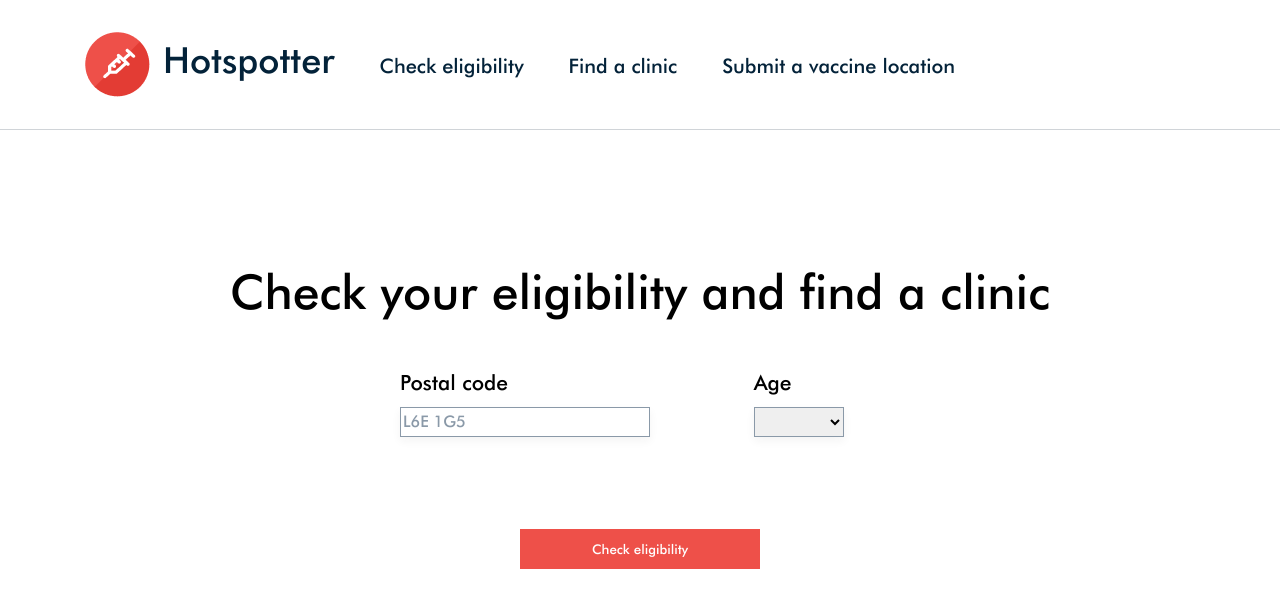
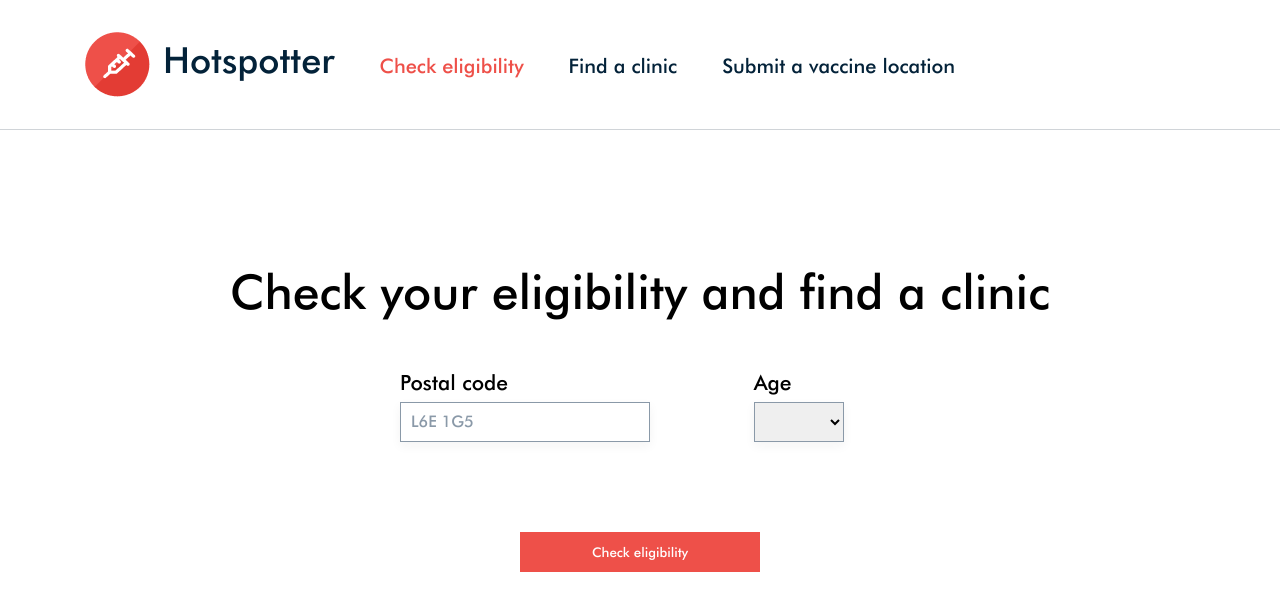
Before and after one commit to kathleenliang/hotspotter, a React (Create React App) app in the folder frontend/: page /eligibility in a window 1280 px wide. Shown: the top 610 px of the page. Built offline with nearby package versions, Linux system fonts and the light colour scheme.

Commit message:
fix styling

```diff
--- a/frontend/src/App.css
+++ b/frontend/src/App.css
@@ -1,17 +1,15 @@
 @import url('https://fonts.googleapis.com/css2?family=Open+Sans&display=swap');
 
-.nav-link {
+a {
   font-family: 'Futura';
   font-weight: '500';
   font-size: 20px;
   line-height: 27.89px;
   color: #032239;
   padding-right: 45px;
+  text-decoration: none;
 }
 
-a {
-  text-decoration: none;
-}
 a:hover {
   color: #EE5049;
 }
@@ -109,6 +107,8 @@ img {
 
 .cc-link {
   color: #EE5049;
+  font-size: 16px;
+  padding: 0;
 }
 
 form {
@@ -137,8 +137,11 @@ form {
 
 .pc-input {
   width: 250px;
-  height: 30px;
+  height: 40px;
   background: #FFFFFF;
+  font-family: 'Futura';
+  font-size: 16px;
+  padding-left: 10px;
 
   border: 1px solid #8A99A8;
   box-sizing: border-box;
@@ -157,10 +160,12 @@ label {
 
 select {
   width: 90px;
-  height: 30px;
+  height: 40px;
   border: 1px solid #8A99A8;
   box-sizing: border-box;
   box-shadow: 0px 4px 10px rgba(49, 42, 42, 0.05);
+  font-family: 'Futura';
+  font-size: 16px;
 }
 
 ::placeholder {
@@ -187,3 +192,16 @@ button {
   text-align: center;
   padding-bottom: 40px;
 }
+
+.active {
+  font-family: 'Futura';
+  font-weight: '500';
+  font-size: 20px;
+  line-height: 27.89px;
+  color: #EE5049;
+  padding-right: 45px;
+}
+
+.active a {
+  text-decoration: none;
+}
--- a/frontend/src/components/Navbar.js
+++ b/frontend/src/components/Navbar.js
@@ -1,16 +1,16 @@
 import React, { Component } from 'react';
-import { Link } from "react-router-dom";
+import { NavLink } from "react-router-dom";
 
 class Navbar extends Component {
     render() {
         return (
             <div class="nav">
-                <Link to="/" class="logo nav-link">
+                <NavLink to="/" class="logo nav-link">
                     <span><img src="/Logo.png" />Hotspotter</span>
-                </Link>
-                <Link to="/eligibility" class="nav-link">Check eligibility</Link>
-                <Link to="/clinics" class="nav-link">Find a clinic</Link>
-                <Link to="/submit" class="nav-link">Submit a vaccine location</Link>
+                </NavLink>
+                <NavLink to="/eligibility" activeClassName="active">Check eligibility</NavLink>
+                <NavLink to="/clinics" activeClassName="active">Find a clinic</NavLink>
+                <NavLink to="/submit" activeClassName="active">Submit a vaccine location</NavLink>
             </div>
         );
     }
```
